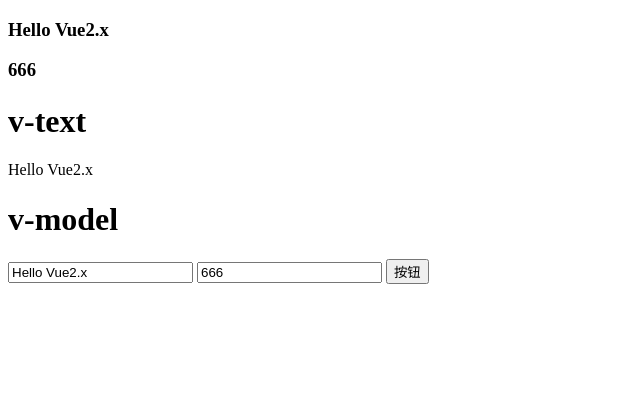
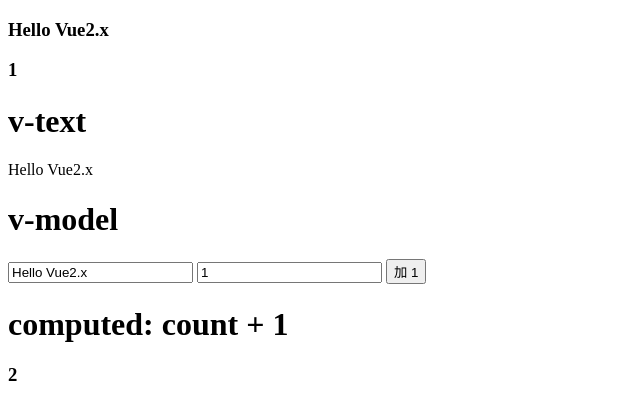
Before and after one commit to selene-y/toy-vue, a plain HTML site: page vue2/index.html in a window 1280 px wide. Shown: the whole page, without its empty margins (0-640 px from the left). Drawn offline with Linux system fonts and the light colour scheme.

Commit message:
feat: 添加watch和computed的实现

```diff
--- a/vue2/Dep.js
+++ b/vue2/Dep.js
@@ -4,10 +4,18 @@
     // 每一个属性会创建一个自己的Dep实例
     this.deps = new Set()
   }
-  add(dep) {
-    if (dep && dep.update) this.deps.add(dep)
+
+  depend() {
+    if (Dep.target) {
+      Dep.target.addDep(this)
+    }
+  }
+  addSub(watcher) {
+    this.deps.add(watcher)
   }
   notify() {
-    this.deps.forEach(dep => dep.update())
+    this.deps.forEach(dep => {
+      return dep.update()
+    })
   }
 }
--- a/vue2/Observer.js
+++ b/vue2/Observer.js
@@ -19,7 +19,7 @@
       enumerable: true,
       get() {
         // NOTE Dep.target 在watcher创建的时候新建，所以如果页面上没有用到这个变量，是不会创建响应式的
-        Dep.target && dep.add(Dep.target)
+        dep.depend()
         return value
       },
       set(newValue) {
--- a/vue2/Watcher.js
+++ b/vue2/Watcher.js
@@ -1,18 +1,66 @@
 import Dep from './Dep.js'
+
+let watcherId = 0
+let watcherQueue = []
+let targetStack = [] // 存起Dep.target 防止两个watcher同时创建时被覆盖
+
 export default class Watcher {
-  constructor(vm, key, cb) {
+  constructor(vm, exp, cb, options = {}) {
     this.vm = vm
-    this.key = key
+    this.exp = exp
     this.cb = cb
+    this.value = null
+    this.id = ++watcherId
+    this.dirty = true
+    this.lazy = options.lazy
+    this.deps = new Set()
 
+    if (!this.lazy) {
+      this.get()
+    }
+  }
+
+  addDep(dep) {
+    this.deps.add(dep)
+    dep.addSub(this)
+  }
+
+  get() {
+    targetStack.push(this)
     Dep.target = this
-    this.__old = vm[key] // 存下了初始值，触发getter
-    Dep.target = null
+    if (typeof this.exp === 'function') {
+      this.value = this.exp.call(this.vm) // this.count + 1
+    } else {
+      this.value = this.vm[this.exp] // 存下了初始值，触发getter
+    }
+    if (targetStack.length > 0) {
+      Dep.target = targetStack.pop()
+    } else {
+      Dep.target = null
+    }
   }
+
   update() {
-    let newValue = this.vm[this.key]
-    if (this.__old === newValue || __isNaN(newValue, this.__old)) return;
-    this.cb(newValue)
+    if (this.lazy) {
+      this.dirty = true
+    } else {
+      this.run()
+    }
+  }
+
+  run () {
+    if (watcherQueue.indexOf(this.id) !== -1) {
+      return
+    }
+    watcherQueue.push(this.id)
+    // if (this.__old === newValue || __isNaN(newValue, this.__old)) return;
+    // 在微任务中执行
+    Promise.resolve().then(() => {
+      this.get() // 触发计算属性 重新求值
+      let index = watcherQueue.length - 1
+      this.cb.call(this.vm, this.value)
+      watcherQueue.splice(index, 1)
+    })
   }
 
 }
--- a/vue2/index.html
+++ b/vue2/index.html
@@ -12,7 +12,21 @@
       el: '#app',
       data: {
         msg: 'Hello Vue2.x',
-        count: 666
+        count: 1,
+        person: {
+          name: 'zs'
+        }
+      },
+      watch: {
+        x () {
+          console.log('x监听')
+        }
+      },
+      computed: {
+        add () {
+          console.log('计算add')
+          return this.count + 1
+        },
       },
       methods: {
         increase() {
@@ -20,6 +34,7 @@
         }
       }
     })
+
   </script>
 </head>
 
@@ -32,7 +47,9 @@
     <h1>v-model</h1>
     <input type="text" v-model="msg">
     <input type="text" v-model="count">
-    <button v-on:click="increase">按钮</button>
+    <button v-on:click="increase">加 1</button>
+    <h1>computed: count + 1</h1>
+    <h3>{{ add }}</h3>
   </div>
 </body>
 
--- a/vue2/index.js
+++ b/vue2/index.js
@@ -1,5 +1,6 @@
 import Observer from './Observer.js'
 import Compiler from './Compiler.js'
+import { initComputed, initWatch } from './initState.js'
 export class Vue {
   constructor(options = {}) {
     this.$options = options
@@ -11,6 +12,9 @@
 
     // observer 拦截 this.$data 中的数据获取和设置
     new Observer(this.$data)
+    // 先初始化计算属性，因为计算属性也可以在watch中监听
+    initComputed.call(this)
+    initWatch.call(this)
     new Compiler(this)
   }
 
@@ -30,7 +34,6 @@
       })
     })
   }
-
 }
 
 function __isNaN(a, b) {
--- /dev/null
+++ b/vue2/initState.js
@@ -0,0 +1,42 @@
+import Dep from "./Dep.js";
+import Watcher from "./Watcher.js";
+export function initComputed () {
+  let computed = this.$options.computed
+  if (computed) {
+    let keys = Object.keys(computed)
+    for (let index = 0; index < keys.length; index++) {
+      const watcher = new Watcher(this, computed[keys[index]], function() {
+      }, {lazy: true})
+
+      Object.defineProperty(this, keys[index], {
+        enumerable: true,
+        configurable: true,
+        get: function computedGetter () {
+          if (watcher.dirty) {
+            watcher.get()
+            watcher.dirty = false
+          }
+          // if (Dep.target) {
+          //   watcher.deps.forEach(dep => dep.depend())
+          // }
+          return watcher.value
+        },
+        set: function computedSetter () {
+          console.warn('请不要给计算属性赋值')
+        }
+      })
+    }
+  }
+}
+
+export function initWatch () {
+  let watch = this.$options.watch
+  if (watch) {
+    let keys = Object.keys(watch)
+    for (let index = 0; index < keys.length; index++) {
+      new Watcher(this, keys[index], watch[keys[index]])
+    }
+
+  }
+  // if ()
+}
```
